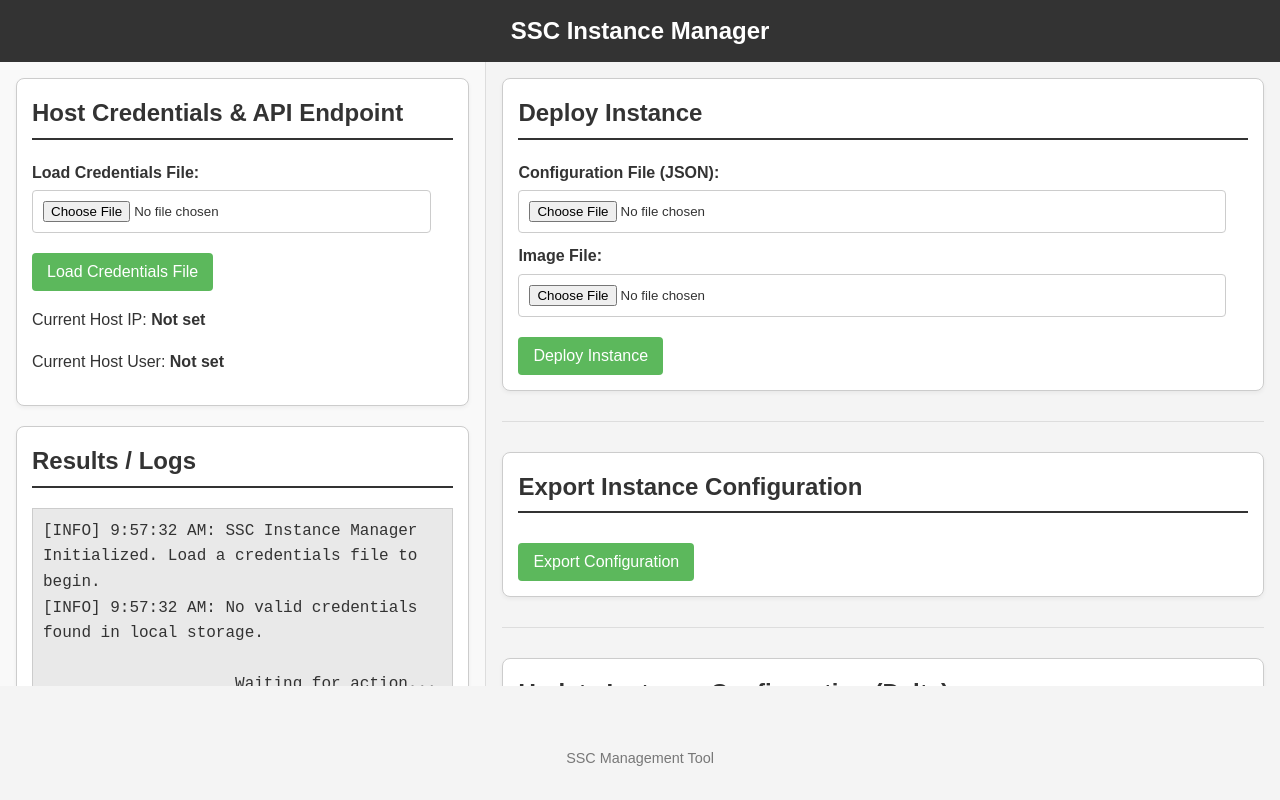
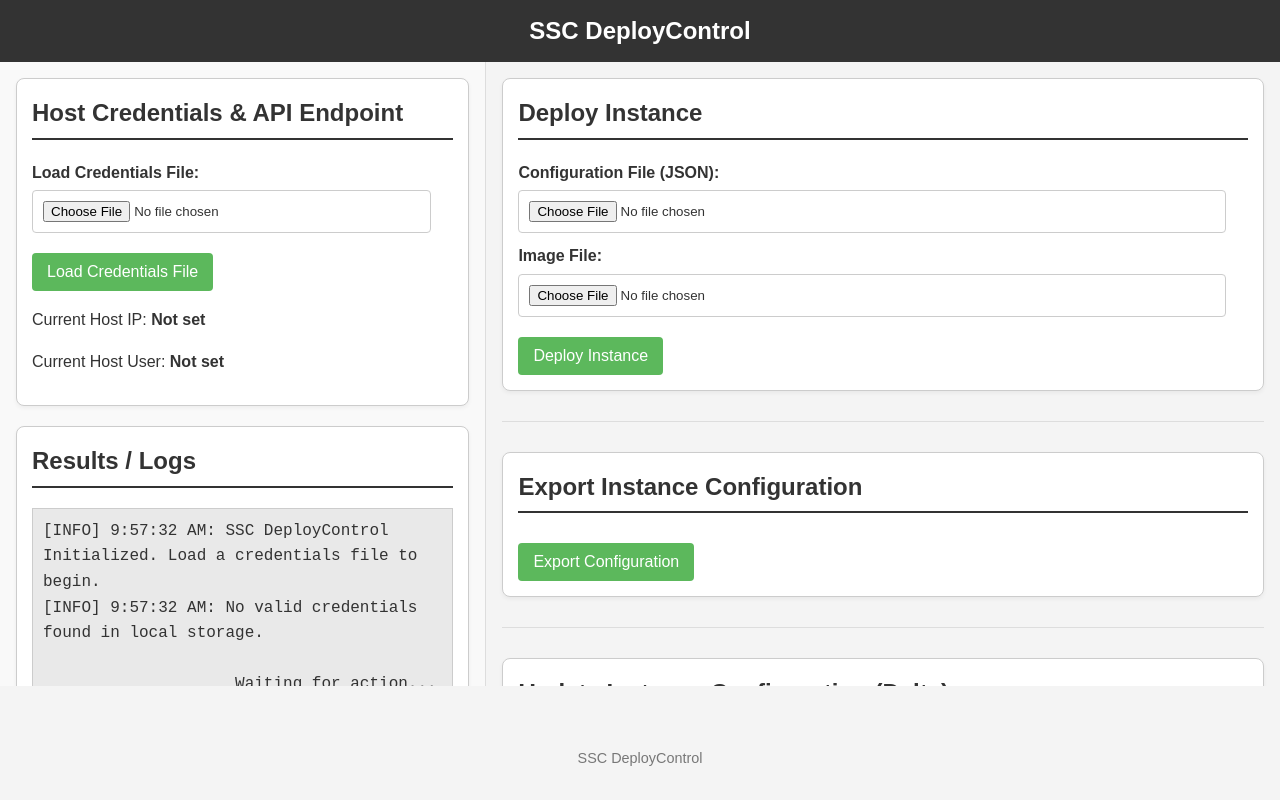
Before and after one commit to 708-145/DeployControl, a plain HTML site: page docs/index.html in a window 1280 px wide. Drawn offline with Linux system fonts and the light colour scheme.

Commit message:
SSC DeployControl

```diff
--- a/docs/index.html
+++ b/docs/index.html
@@ -3,7 +3,7 @@
 <head>
     <meta charset="UTF-8">
     <meta name="viewport" content="width=device-width, initial-scale=1.0">
-    <title>SSC Instance Manager</title>
+    <title>SSC DeployControl</title>
     <style>
         * {
             box-sizing: border-box;
@@ -213,7 +213,7 @@
 </head>
 <body>
     <header>
-        <h1>SSC Instance Manager</h1>
+        <h1>SSC DeployControl</h1>
     </header>
 
     <main>
@@ -285,7 +285,7 @@
     </main>
 
     <footer>
-        <p>SSC Management Tool</p>
+        <p>SSC DeployControl</p>
     </footer>
 
     <script>
@@ -630,7 +630,7 @@
 
             // --- Initial Load ---
             loadCredentialsFromStorage(); // Load any saved credentials on page load
-            logMessage('SSC Instance Manager Initialized. Load a credentials file to begin.');
+            logMessage('SSC DeployControl Initialized. Load a credentials file to begin.');
         });
     </script>
 </body>
```
